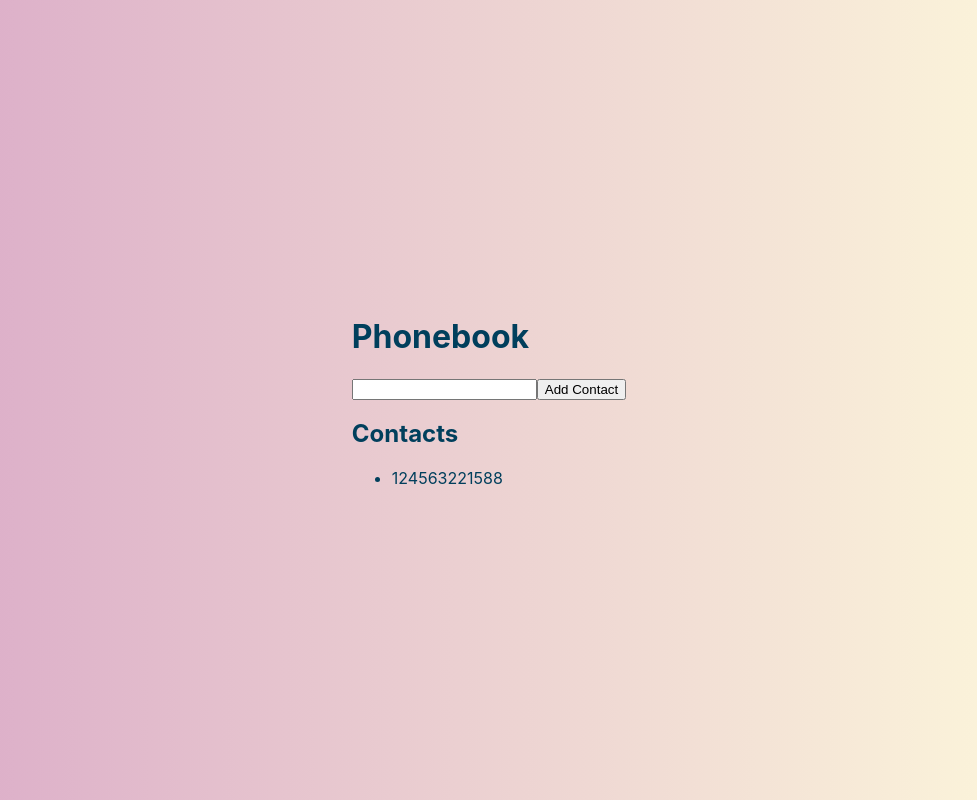
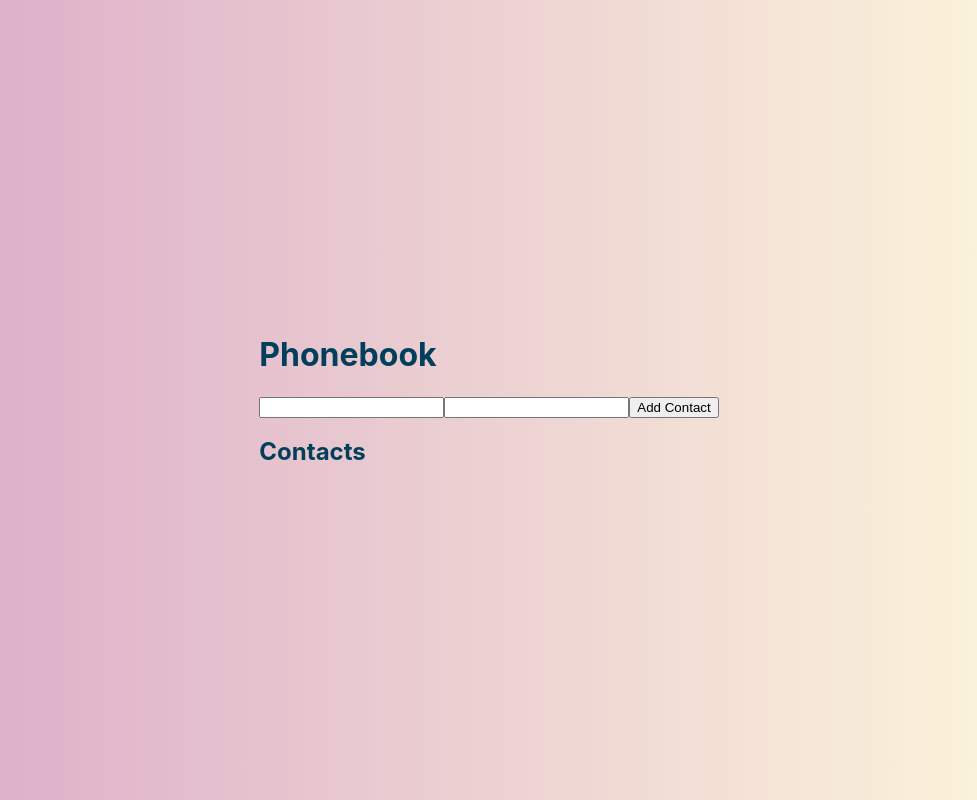
Before and after one commit to oliarosiak/goit-react-hw-02-phonebook, a React (Create React App) app: page / in a window 1280 px wide. Shown: the whole page, without its empty margins (151-1128 px from the left). Built offline with nearby package versions, Linux system fonts and the light colour scheme.

Commit message:
add spike onSubmit + nanoid

```diff
--- a/src/components/App.jsx
+++ b/src/components/App.jsx
@@ -1,4 +1,5 @@
 import React, { Component } from "react";
+import { nanoid } from 'nanoid';
 
 // import ContactForm from './contactForm/ContactForm';
 import ContactList from './contactList/ContactList';
@@ -16,24 +17,35 @@ class App extends Component{
   //   this.setState({ [name]: value });
   // };
 
-  handleState = (foobar) => {
-    this.setState({ name: foobar });
-  }
+  // handleState = (foobar) => {
+  //   this.setState({ name: foobar });
+  // }
 
   handleSubmitContact = evt => {
     evt.preventDefault();
-    const { name } = evt.target.elements;
+    const form = evt.currentTarget;
+    const { name, number } = evt.target.elements;
     const contactName = name.value;
-    console.log(contactName);
-    this.handleState(contactName);
+    const contactNumber = number.value;
+    // console.log(contactName);
+    // this.handleState(contactName);
+    // this.setState({ name: contactName })
 
-    // this.props.onSubmit({ ...this.state });
+    const newUser = { id: nanoid(), name: contactName, number: contactNumber };
+
+    this.setState({ contacts: [...this.state.contacts, newUser] });
+
+    // this.setState({ contacts: [...this.state.contacts, contactName] });
+    // this.setState({contacts: [...this.state.contacts, contactName]});
+    // console.log(this.props);
+    form.reset();
   }
 
   render() {
 
-    const { name } = this.state;
-    console.log('name render',name);
+    const { contacts } = this.state;
+    // console.log('name', name);
+    // console.log('contacts', this.state.contacts);
 
     return (
       <div>
@@ -42,6 +54,9 @@ class App extends Component{
           <label>
             <input type="text" name="name" required/>
           </label>
+          <label>
+            <input type="tel" name="number" required/>
+          </label>
           <button type="submit">Add Contact</button>
         </form>
 
@@ -49,7 +64,7 @@ class App extends Component{
         {/* <ContactForm formSubmit={this.handleSubmitContact} onSubmit={values => console.log(values)} /> */}
         <h2>Contacts</h2>
         {/* <Filter /> */}
-        <ContactList name={name} number='124563221588'/>
+        <ContactList contactsNames={contacts} />
       </div>
     )
   }
--- a/src/components/contactList/ContactList.jsx
+++ b/src/components/contactList/ContactList.jsx
@@ -1,10 +1,13 @@
 
-const ContactList = ({ name, number }) => (
-    <ul>
-        <li>
-            <span>{name}</span> <span>{number}</span>
+const ContactList = ({ contactsNames }) => (
+    <ol>
+        {contactsNames.map(contactName => (
+        <li key={contactName.id}>
+            <span>{contactName.name}</span> <span>{contactName.number}</span>
         </li>
-    </ul>
+        ))}
+
+    </ol>
 )
 
 export default ContactList;
```
